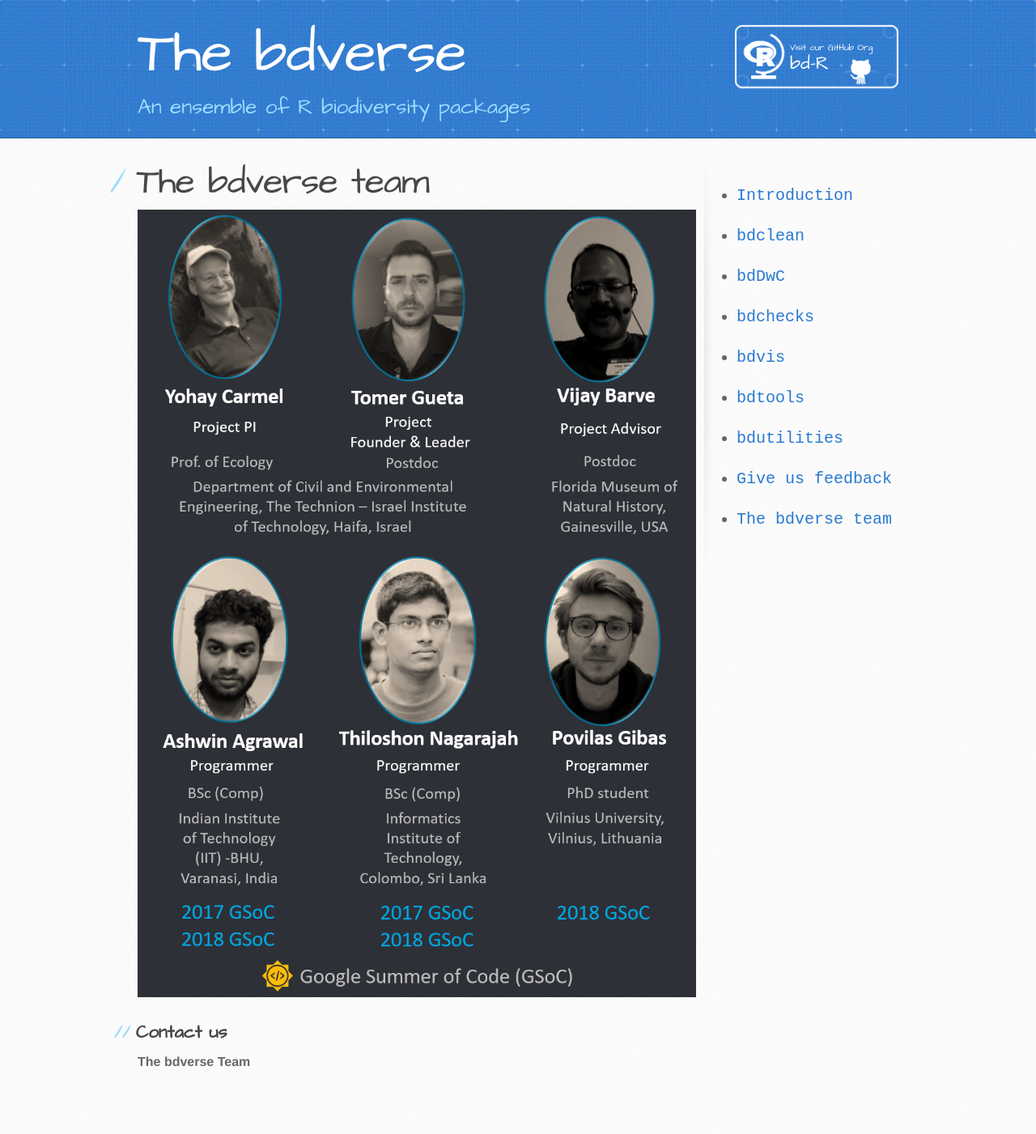
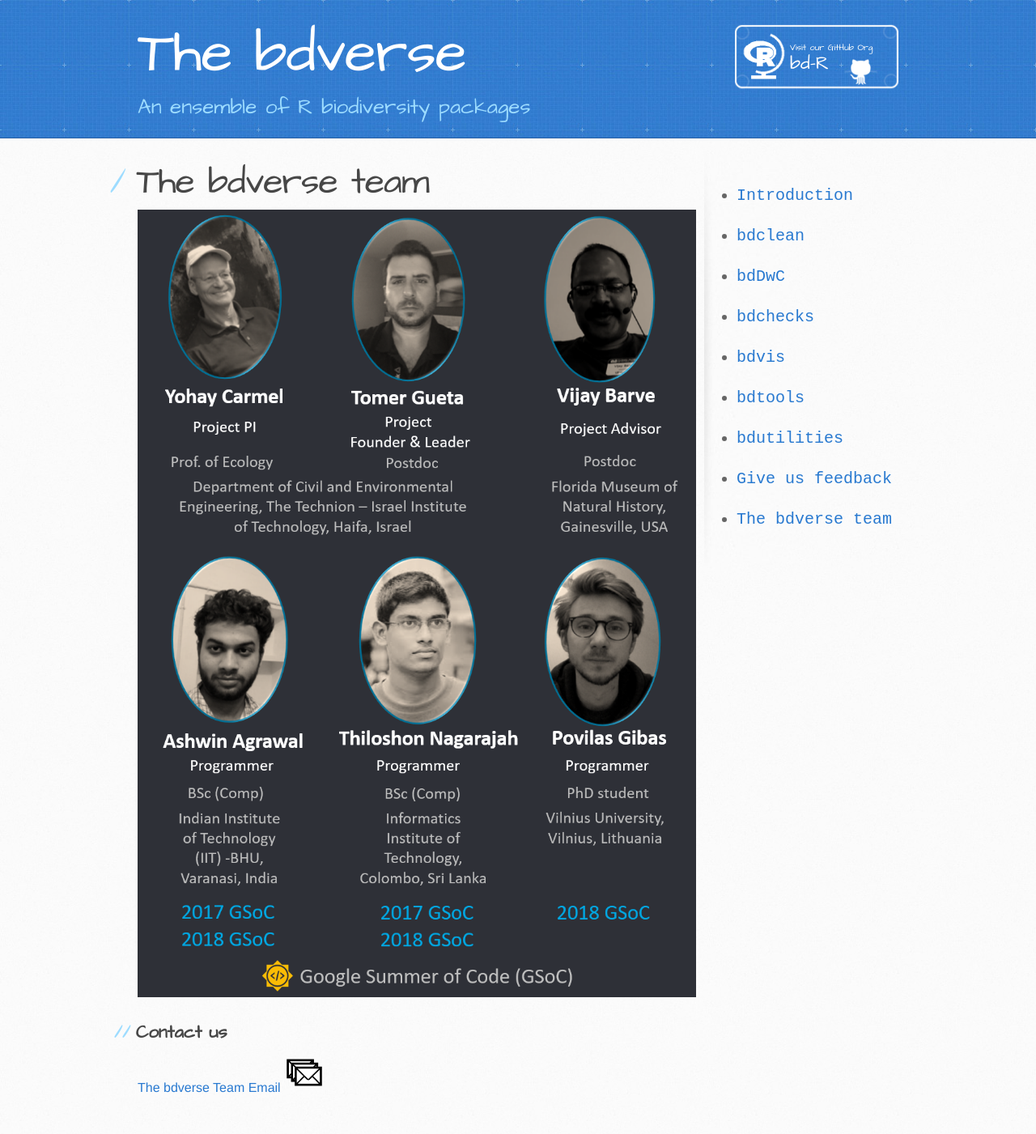
Before and after one commit to bd-R/The-bdverse, a Jekyll site: the page built from the-bdverse-team.md, in a window 1280 px wide. Shown: the whole page at 81% size. Built offline with Jekyll 4.4.1, drawn with Linux system fonts in a browser that asks for light colours; our own code applies the rules of GitHub Pages for plain Markdown files; before the commit the page ends 1368 px from its top, so only the background shows below that.

Commit message:
draft 10

```diff
--- a/the-bdverse-team.md
+++ b/the-bdverse-team.md
@@ -8,4 +8,5 @@ layout: default
 
 ## Contact us
 
-**The bdverse Team**
+**<a href="mailto:bdverse-team@googlegroups.com" target="_blank">The bdverse Team Email</a>**
+<a href="mailto:bdverse-team@googlegroups.com" target="_blank"><img src="assets/images/team_email.png" alt="The bdverse team group Email" title= "Email the bdverse team" width="50"/></a>
```
Also changed, not shown: assets/images/team_email.png (added).
